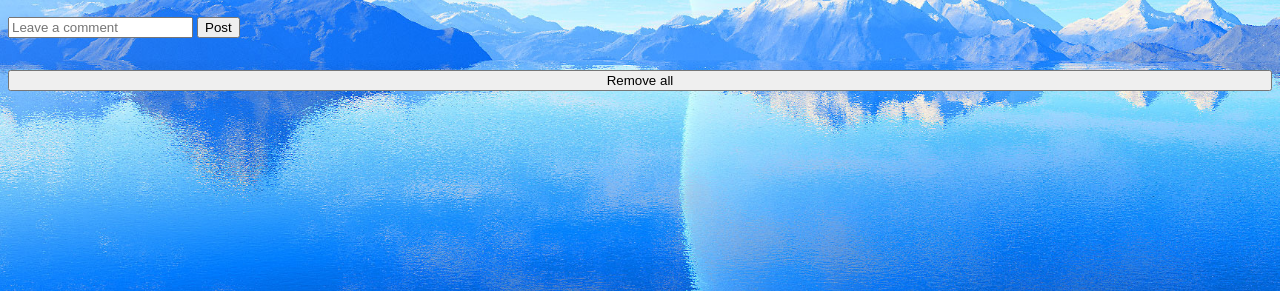
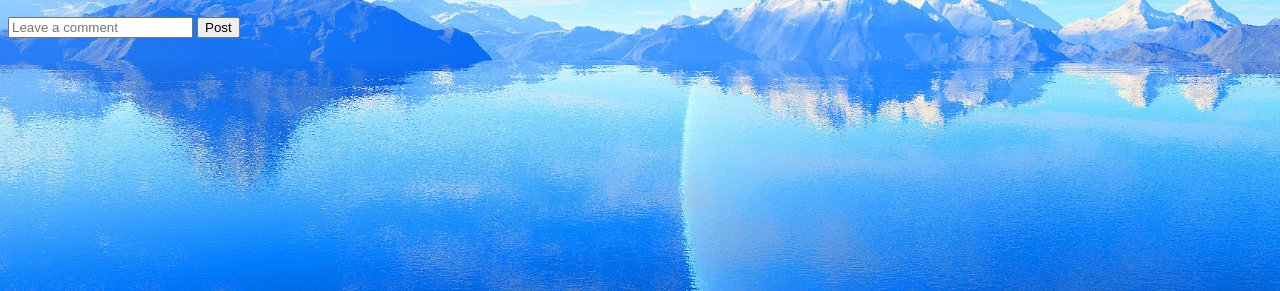
Before and after one commit to RandomniIII/Mywebsite, a plain HTML site: page Conta.html in a window 1280 px wide. Shown: the part 509-800 px from the top of the page. Drawn offline with Linux system fonts and the light colour scheme.

Commit message:
Update Conta.html

```diff
--- a/Conta.html
+++ b/Conta.html
@@ -64,7 +64,7 @@
 <!-- dummy data:       <li>Hey! <span class="comment-remove">&times;</span></li>
       <li>Just a thought <span href="" class="comment-remove">&times;</span></li> -->
     </ul>
-    <button style="opacity:1;" class="remove-all-btn" id="remove-all" type="button">Remove all</button>
+    <button style="opacity: -1;" class="remove-all-btn" id="remove-all" type="button">Remove all</button>
   </div>
 </div>
 
```
